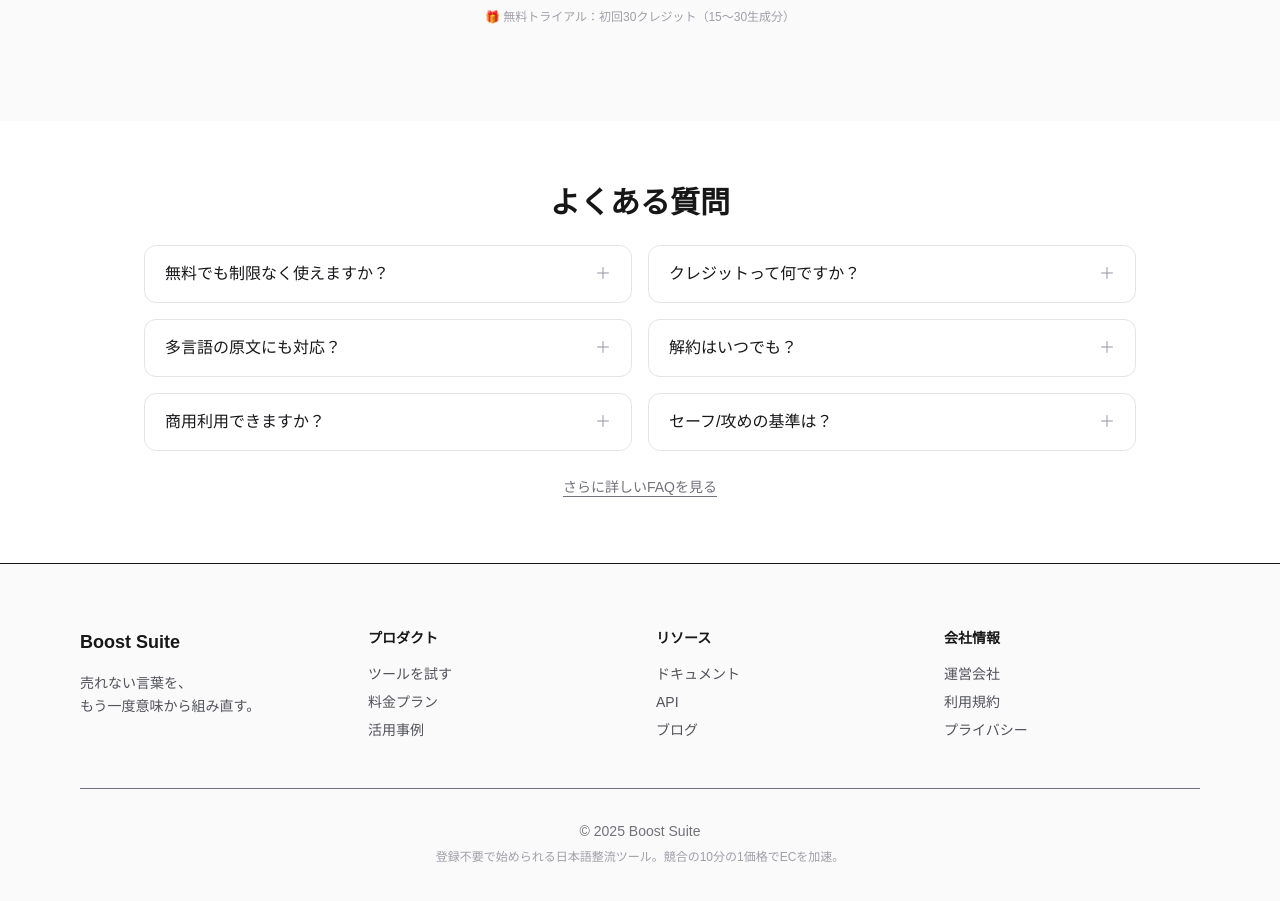
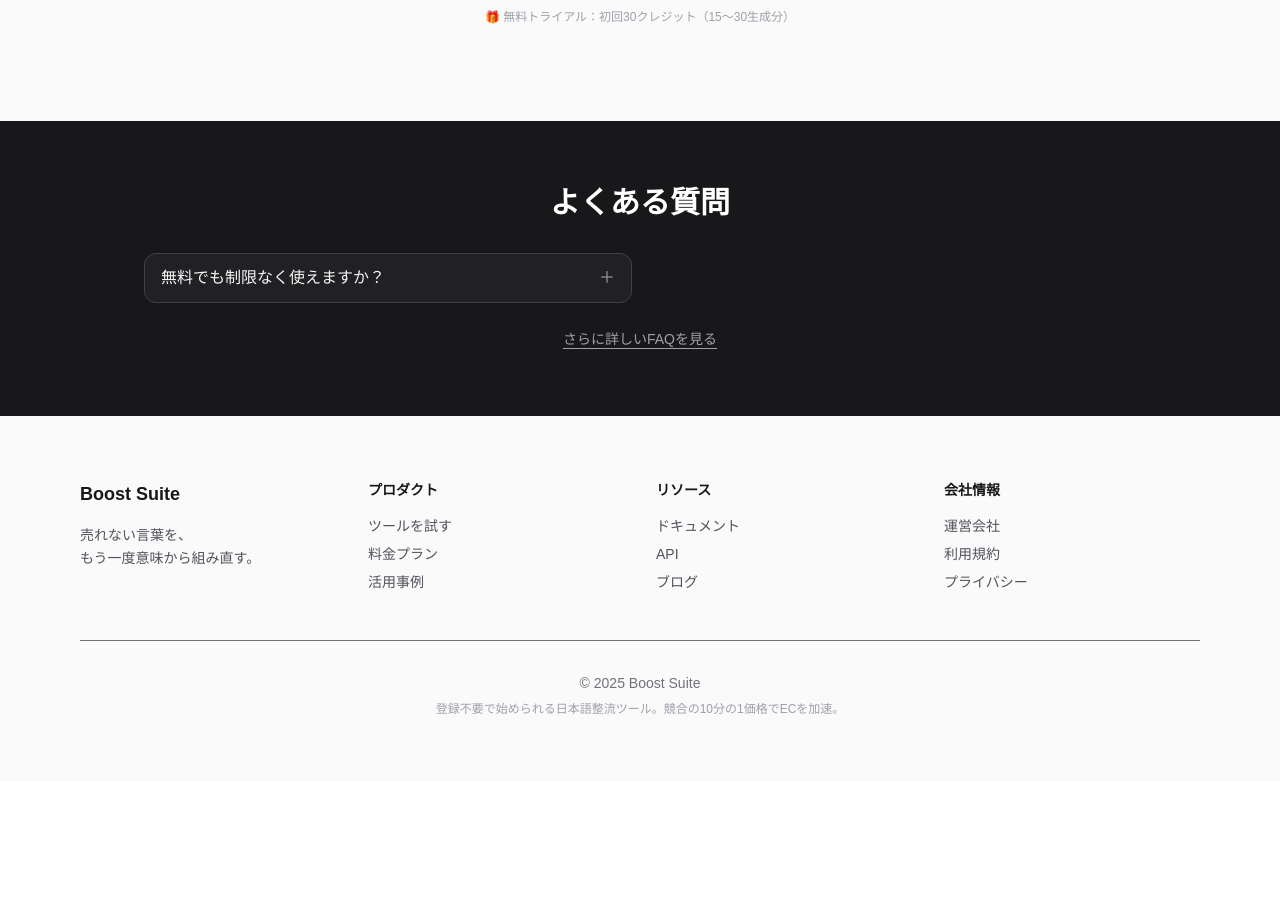
Before and after one commit to Waltz0820/boostsuite-app, a Next.js app: page / in a window 1280 px wide. Shown: the part 4262-5163 px from the top of the page. After the commit the page ends 5043 px from the top, so only its background shows below. Built offline with nearby package versions, Linux system fonts and the light colour scheme.

Commit message:
feat: 変更内容

```diff
--- a/app/page.tsx
+++ b/app/page.tsx
@@ -278,7 +278,37 @@
           </div>
         </div>
       </section>
-      <FAQ />
+     {/* --- FAQ Section --- */}
+<section className="py-16 bg-zinc-900 text-white">
+  <div className="mx-auto max-w-5xl px-4">
+    <h2 className="text-2xl md:text-3xl font-bold text-center mb-8 text-white">
+      よくある質問
+    </h2>
+
+    <div className="grid grid-cols-1 md:grid-cols-2 gap-3 md:gap-4">
+      <details className="group rounded-xl border border-zinc-700 bg-zinc-800/60">
+        <summary className="cursor-pointer px-4 py-3 font-medium text-zinc-100 flex justify-between items-center">
+          <span>無料でも制限なく使えますか？</span>
+          <span className="ml-2 text-zinc-400 transition-transform group-open:rotate-45">＋</span>
+        </summary>
+        <div className="px-4 pb-3 text-sm text-zinc-300 border-t border-zinc-700/50">
+          初回30クレジットまで完全無料。登録不要・即利用OKです。
+        </div>
+      </details>
+
+      {/* 以下、他の質問も同じ構造で */}
+    </div>
+
+    <div className="text-center mt-6">
+      <a
+        href="/docs#faq"
+        className="text-xs md:text-sm text-zinc-400 hover:text-white underline underline-offset-4"
+      >
+        さらに詳しいFAQを見る
+      </a>
+    </div>
+  </div>
+</section>
     </>
   );
 }
```
